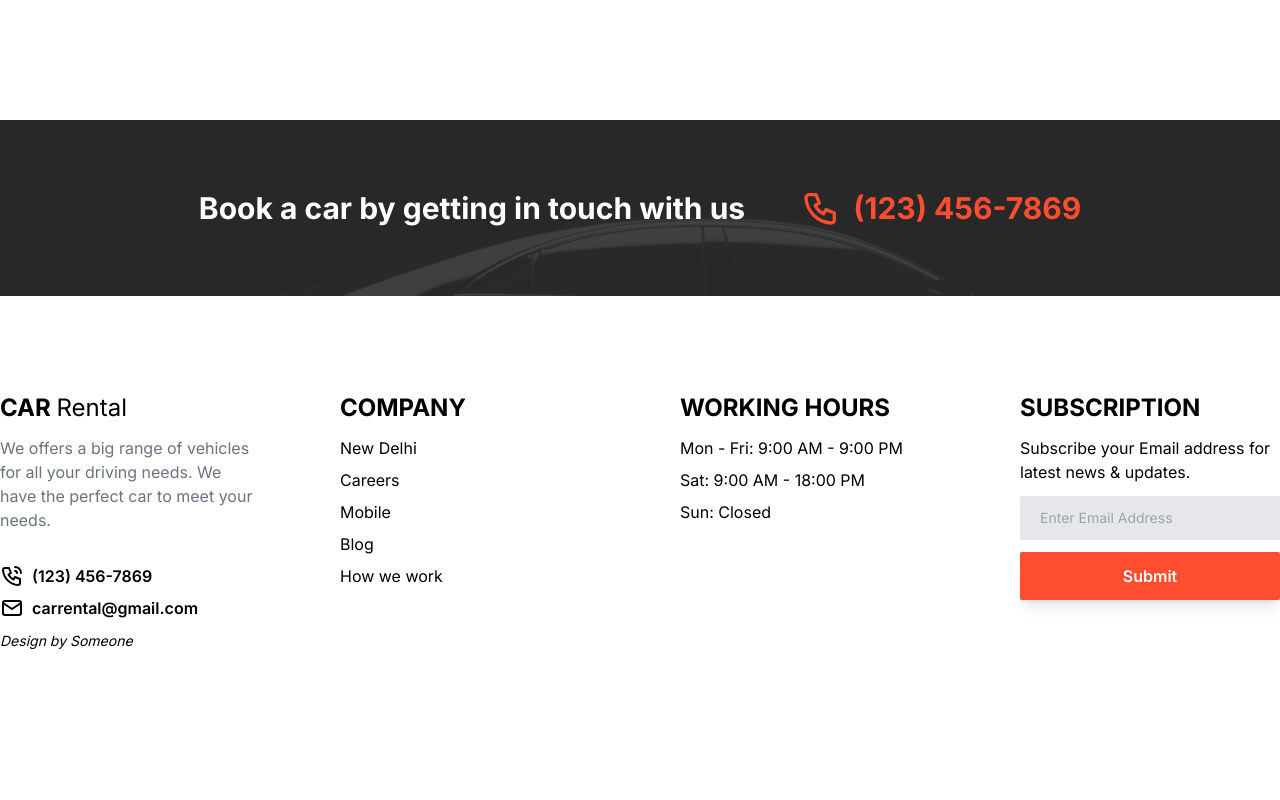
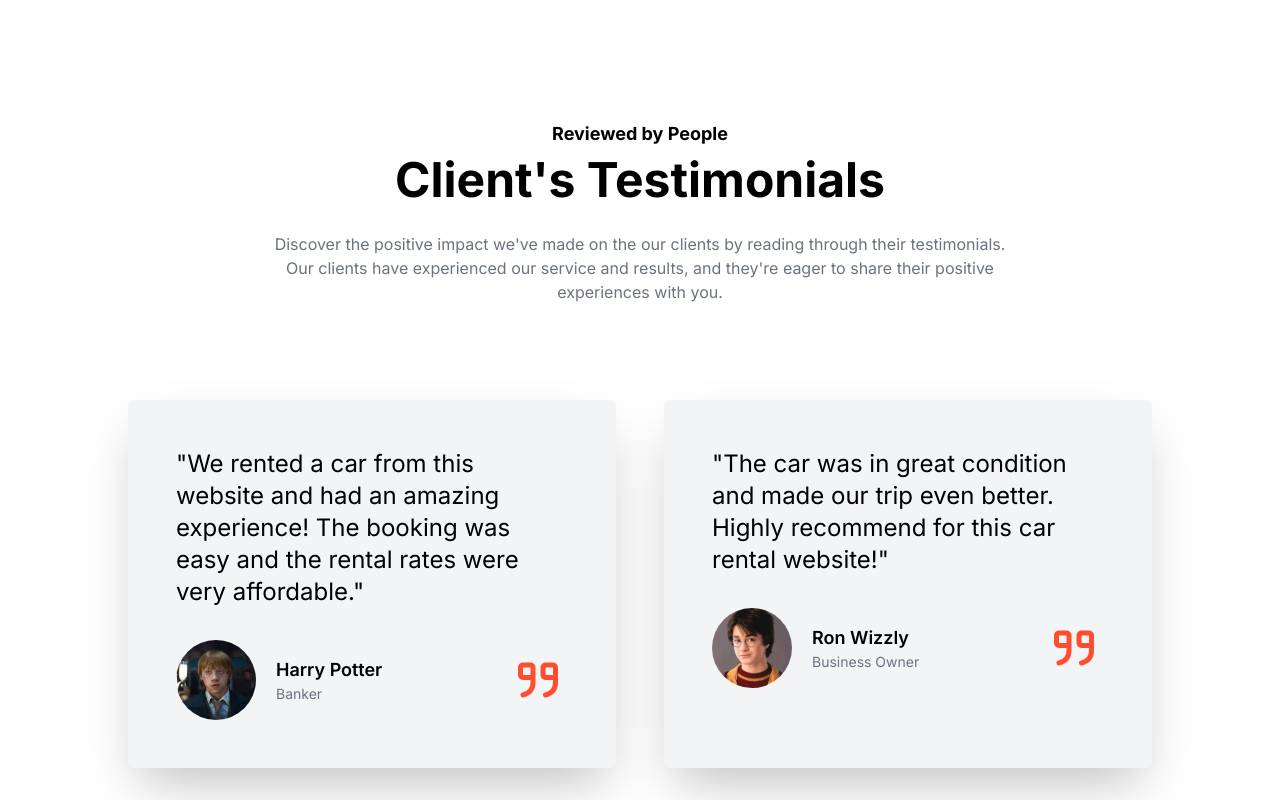
Before and after one commit to imlakshaykumar/rentalcar, a Next.js app: page /testimonials in a window 1280 px wide. Shown: the part 280-1080 px from the top of the page. Before the commit the page ends 1028 px from the top, so only its background shows below. Built offline with nearby package versions, Linux system fonts and the light colour scheme.

Commit message:
added testimonial data and page

```diff
--- a/src/app/testimonials/page.jsx
+++ b/src/app/testimonials/page.jsx
@@ -1,8 +1,45 @@
+/* eslint-disable react/no-unescaped-entities */
+import Image from "next/image"
+
+import { testimonialsData } from "@/data/testimonialsData"
+import dquote from '../../../public/dquote.svg'
+
 export default function Testimonials() {
     return (
-        <div className="contact-heading-div flex flex-col h-[25rem] items-start justify-center">
-            <h2 className=" text-4xl font-bold mb-1 w-full">Testimonials</h2>
-            <h3 className="font-semibold text-lg w-full">Home / Testimonials</h3>
-        </div>
+        <>
+            <div className="contact-heading-div flex flex-col h-[25rem] items-start justify-center">
+                <h2 className=" text-4xl font-bold mb-1 w-full">Testimonials</h2>
+                <h3 className="font-semibold text-lg w-full">Home / Testimonials</h3>
+            </div>
+            <div className="content flex flex-col gap-2 items-center justify-center text-center w-[750px] mx-auto">
+                <p className="text-lg font-bold">Reviewed by People</p>
+                <h2 className="text-5xl font-bold mb-5">Client's Testimonials</h2>
+                <p className="text-gray-500">Discover the positive impact we've made on the our clients by reading through their testimonials. Our clients have experienced our service and results, and they're eager to share their positive experiences with you.</p>
+            </div>
+            <div className="testimonial-content-div grid grid-cols-2 gap-[3rem] max-w-[80%] w-fit mx-auto mt-[6rem] mb-[10rem] ">
+                {
+                    testimonialsData?.map((item, index) => {
+                        return (
+                            <>
+                                <div key={ index } className="testimonial bg-gray-100 p-[3rem] rounded-md shadow-2xl">
+                                    <p className="text-2xl mb-8">"{ item.review }"</p>
+                                    <div className="name-info flex items-center justify-between">
+                                        <div className="info flex items-center gap-5">
+                                            <Image src={ item.image } alt="image" width={ 80 } className=" rounded-full" />
+                                            <div className="name">
+                                                <p className="text-lg font-semibold capitalize">{ item.name }</p>
+                                                <p className="text-sm text-gray-500 capitalize">{ item.profile }</p>
+                                            </div>
+                                        </div>
+                                        <Image src={ dquote } alt="quote" />
+                                    </div>
+                                </div>
+                            </>
+                        )
+                    })
+                }
+
+            </div>
+        </>
     )
 }
--- /dev/null
+++ b/src/data/testimonialsData.js
@@ -0,0 +1,19 @@
+import testimonials1 from '../../public/images/testimonials/1.jpg'
+import testimonials2 from '../../public/images/testimonials/2.jpg'
+
+export const testimonialsData = [
+    {
+        id: 1,
+        image: testimonials1,
+        name: 'harry potter',
+        profile: 'banker',
+        review: 'We rented a car from this website and had an amazing experience! The booking was easy and the rental rates were very affordable.'
+    },
+    {
+        id: 2,
+        image: testimonials2,
+        name: 'ron wizzly',
+        profile: 'business owner',
+        review: 'The car was in great condition and made our trip even better. Highly recommend for this car rental website!'
+    },
+]
```
